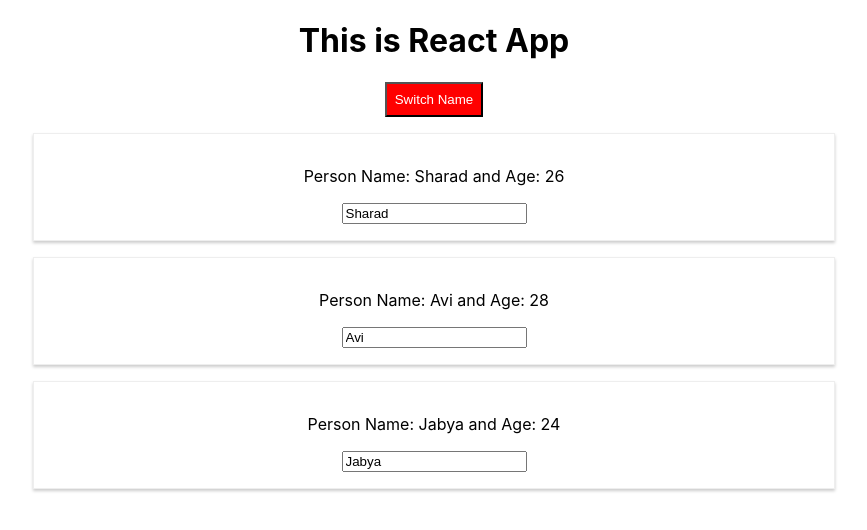
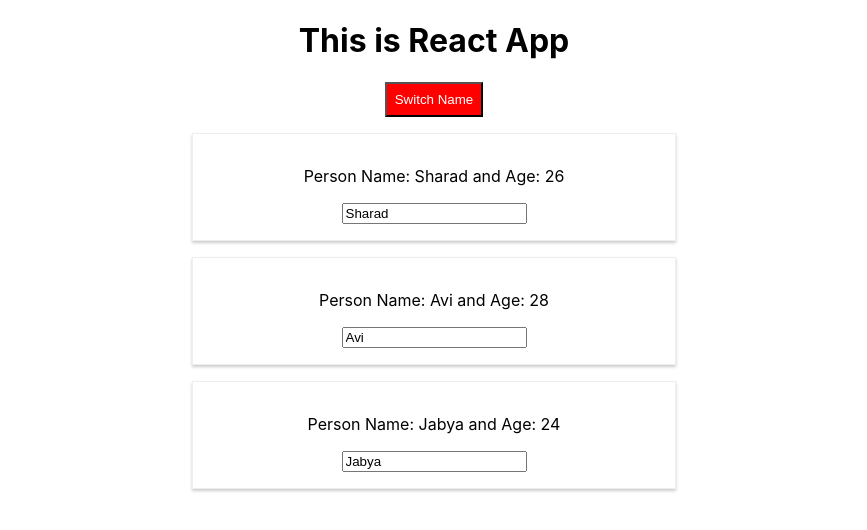
Before and after one commit to shindesharad71/Burger-Builder-With-React, a React (Create React App) app: page / in a window 1280 px wide. Both pictures are taken after a click on the button "Switch Name". Shown: the top 530 px of the page, without its empty margins (206-1073 px from the left). Built offline with nearby package versions, Linux system fonts and the light colour scheme.

Commit message:
Added: Radium for psudo calsses

```diff
--- a/src/App.js
+++ b/src/App.js
@@ -1,5 +1,5 @@
 import React, { Component } from 'react';
-import Radium from 'radium';
+import Radium, { StyleRoot } from 'radium';
 import './App.css';
 import Person from './Person/Person';
 
@@ -39,7 +39,7 @@ class App extends Component {
 			':hover': {
 				backgroundColor: 'lightgreen',
 				color: 'black'
-			},
+			}
 		};
 
 		let persons = null;
@@ -69,13 +69,18 @@ class App extends Component {
 		}
 
 		return (
+			<StyleRoot>
 				<div className="App">
 					<h1>This is React App</h1>
-				<button style={buttonStyle} onClick={this.togglePersonsHandler}>
+					<button
+						style={buttonStyle}
+						onClick={this.togglePersonsHandler}
+					>
 						Switch Name
 					</button>
 					{persons}
 				</div>
+			</StyleRoot>
 		);
 	}
 }
--- a/src/Person/Person.js
+++ b/src/Person/Person.js
@@ -1,9 +1,18 @@
 import React from 'react';
+import Radium from 'radium';
 import './Person.css';
 
 const person = (props) => {
+
+	const style = {
+		'@media (min-width: 500px)': {
+			width: '450px'
+		}
+	}
+
+
 	return (
-		<div className="Person">
+		<div className="Person" style={style}>
 			<p onClick={props.clicked}>
 				Person Name: {props.name} and Age: {props.age}
             </p>
@@ -13,4 +22,4 @@ const person = (props) => {
 	);
 };
 
-export default person;
+export default Radium(person);
```
Lines whose indentation alone changed are shown as unchanged.
